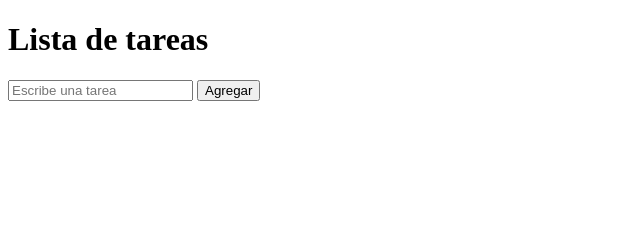
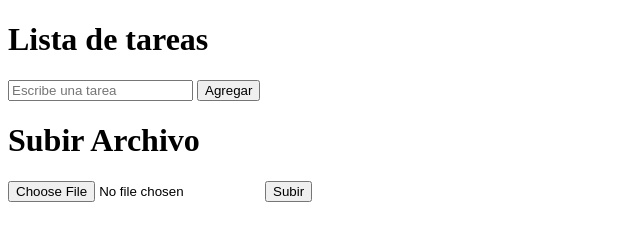
Before and after one commit to M-Fernanda-art/TAREA-5-JS, a plain HTML site: page index.html in a window 1280 px wide. Shown: the whole page, without its empty margins (0-640 px from the left). Drawn offline with Linux system fonts and the light colour scheme; no server answers.

Commit message:
promise extended information done

```diff
--- a/index.html
+++ b/index.html
@@ -13,6 +13,12 @@
 
     <ul id="listaTareas"></ul>
 
+    <h1>Subir Archivo</h1>
+
+    <input type="file" id="archivoInput">
+    <button onclick="subirArchivo()">Subir</button>
+
+    <p id="mensaje"></p>
 
     <script src="index.js"></script>
 
--- a/index.js
+++ b/index.js
@@ -133,3 +133,34 @@ function mostrarTareas() {
         // Muestra la tarea en pantalla
     }
 }
+
+// SUBIR ARCHIVO
+
+function subirArchivo() {
+    const archivo = document.getElementById("archivoInput").files[0]
+    // Busca el input, accede a los seleccionados y toma el primer archivo
+    const mensaje = document.getElementById("mensaje");
+
+    const promesa = new Promise((resolve, reject) => {
+        // Simula el proceo de subirlo
+        if (archivo) {
+            setTimeout(() => {
+                resolve(`Archivo "${archivo.name}" subido correctamente.`);
+            }, 2000);
+            // Espera 2 segundos para simular la carga
+        } else {
+            reject("No seleccionaste ningún archivo.");
+            // Lo rechaza si no hay archivos
+        }
+    });
+
+    promesa
+    .then(resultado => {
+        mensaje.textContent = resultado;
+        // Mensaje si logra subirse
+    })
+    .catch(error => {
+        mensaje.textContent = error;
+        // Mensaje de error
+    });
+}
```
